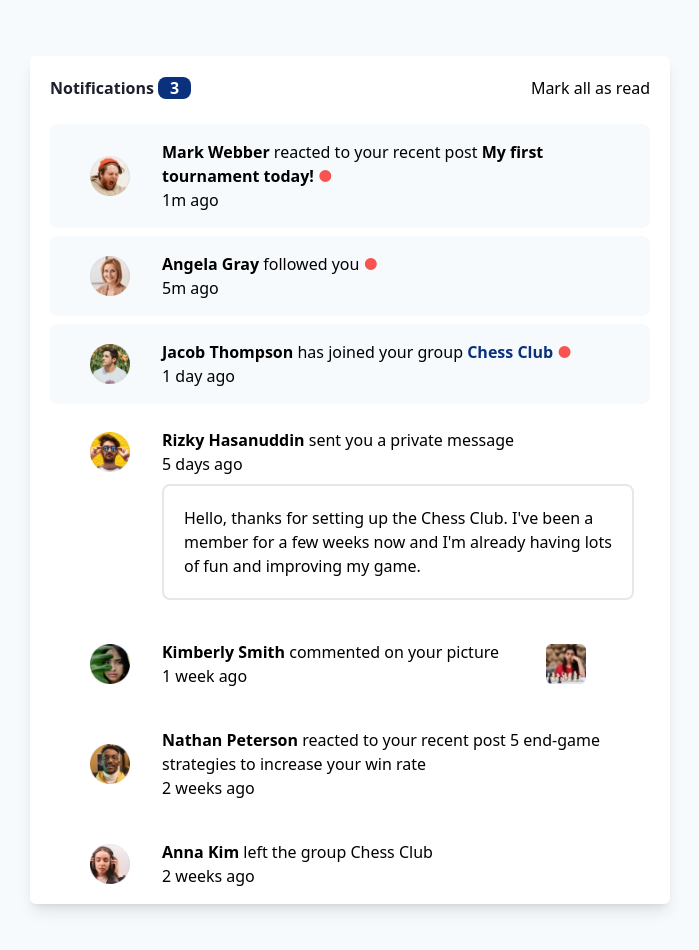
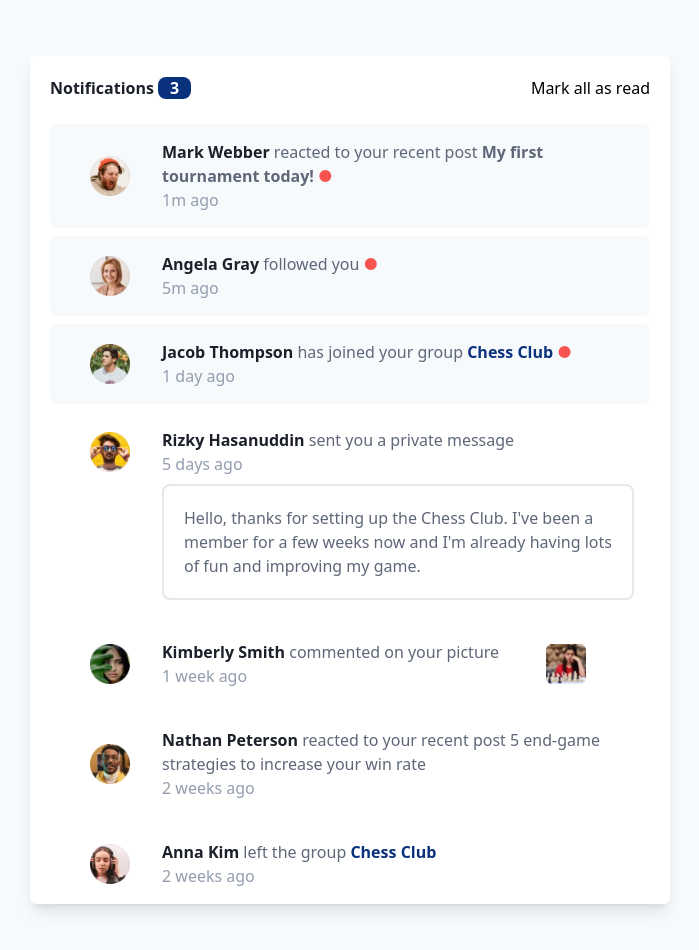
Before and after one commit to jade-banares/notif-page, a website: page index.html in a window 1280 px wide. Shown: the whole page, without its empty margins (290-989 px from the left). Drawn offline with Linux system fonts and the light colour scheme.

Commit message:
done done haha jk

```diff
--- a/index.html
+++ b/index.html
@@ -51,16 +51,18 @@
           class="w-10 mx-auto"
           alt=""
         />
-        <a href="#" class="col-start-2 col-end-7">
-          <span class="font-bold hover:text-blue"> Mark Webber </span> reacted
-          to your recent post<span
+        <a href="#" class="col-start-2 col-end-7 text-darkGrayishBlue">
+          <span class="font-bold text-veryDarkBlue hover:text-blue">
+            Mark Webber
+          </span>
+          reacted to your recent post<span
             class="font-semibold lightGrayishBlue1 hover:text-blue after:content-['●'] after:text-red"
           >
             My first tournament today!
           </span>
 
           <span class="w-3 h-3 bg-veryLightGrayishBlue"></span>
-          <div>1m ago</div>
+          <div class="text-grayishBlue">1m ago</div>
         </a>
       </div>
       <div
@@ -71,10 +73,12 @@
           alt=""
           class="w-10 mx-auto"
         />
-        <a href="" class="col-start-2 col-end-7">
-          <span class="font-bold hover:text-blue">Angela Gray</span>
+        <a href="" class="col-start-2 col-end-7 text-darkGrayishBlue">
+          <span class="font-bold text-veryDarkBlue hover:text-blue"
+            >Angela Gray</span
+          >
           <span class="after:content-['●'] after:text-red"> followed you </span>
-          <div>5m ago</div>
+          <div class="text-grayishBlue">5m ago</div>
         </a>
       </div>
       <div
@@ -85,15 +89,17 @@
           alt=""
           class="w-10 mx-auto"
         />
-        <a href="" class="col-start-2 col-end-7">
-          <span class="font-bold hover:text-blue"> Jacob Thompson </span>
+        <a href="" class="col-start-2 col-end-7 text-darkGrayishBlue">
+          <span class="font-bold text-veryDarkBlue hover:text-blue">
+            Jacob Thompson
+          </span>
           has joined your group
           <span
             class="text-blue font-bold hover:text-blue after:content-['●'] after:text-red"
           >
             Chess Club
           </span>
-          <div>1 day ago</div>
+          <div class="text-grayishBlue">1 day ago</div>
         </a>
       </div>
       <div
@@ -104,14 +110,16 @@
           alt=""
           class="w-10 mx-auto"
         />
-        <a href="" class="col-start-2 col-end-7">
-          <span class="font-bold hover:text-blue">Rizky Hasanuddin</span> sent
-          you a private message
-          <div>5 days ago</div>
+        <a href="" class="col-start-2 col-end-7 text-darkGrayishBlue">
+          <span class="font-bold text-veryDarkBlue hover:text-blue"
+            >Rizky Hasanuddin</span
+          >
+          sent you a private message
+          <div class="text-grayishBlue">5 days ago</div>
         </a>
         <a
           href="#"
-          class="col-start-2 col-end-7 border-solid border-2 rounded-lg p-5 hover:bg-lightGrayishBlue1 hover:border-none"
+          class="col-start-2 col-end-7 border-solid text-darkGrayishBlue border-2 rounded-lg p-5 hover:bg-lightGrayishBlue1 hover:border-none"
           target="_blank"
         >
           Hello, thanks for setting up the Chess Club. I've been a member for a
@@ -127,10 +135,12 @@
           alt=""
           class="w-10 mx-auto"
         />
-        <a href="" class="col-start-2 col-end-6">
-          <span class="font-bold hover:text-blue">Kimberly Smith</span>
+        <a href="" class="col-start-2 col-end-6 text-darkGrayishBlue">
+          <span class="font-bold text-veryDarkBlue hover:text-blue"
+            >Kimberly Smith</span
+          >
           commented on your picture
-          <div>1 week ago</div>
+          <div class="text-grayishBlue">1 week ago</div>
         </a>
         <a href="" class="w-10 float-right hover:border-2">
           <img src="./assets/images/image-chess.webp" alt="" />
@@ -145,11 +155,13 @@
           alt=""
           class="w-10 mx-auto"
         />
-        <a href="" class="col-start-2 col-end-7">
-          <span class="font-bold hover:text-blue"> Nathan Peterson</span>
+        <a href="" class="col-start-2 col-end-7 text-darkGrayishBlue">
+          <span class="font-bold text-veryDarkBlue hover:text-blue">
+            Nathan Peterson</span
+          >
           reacted to your recent post 5 end-game strategies to increase your win
           rate
-          <div>2 weeks ago</div>
+          <div class="text-grayishBlue">2 weeks ago</div>
         </a>
       </div>
 
@@ -161,10 +173,12 @@
           alt=""
           class="w-10 mx-auto"
         />
-        <a href="" class="col-start-2 col-end-7">
-          <span class="font-bold hover:text-blue">Anna Kim </span>left the group
-          Chess Club
-          <div>2 weeks ago</div></a
+        <a href="" class="col-start-2 col-end-7 text-darkGrayishBlue">
+          <span class="font-bold text-veryDarkBlue hover:text-blue"
+            >Anna Kim </span
+          >left the group
+          <span class="text-blue font-bold hover:text-blue"> Chess Club </span>
+          <div class="text-grayishBlue">2 weeks ago</div></a
         >
       </div>
     </main>
```
Also changed, not shown: css/main.css.
